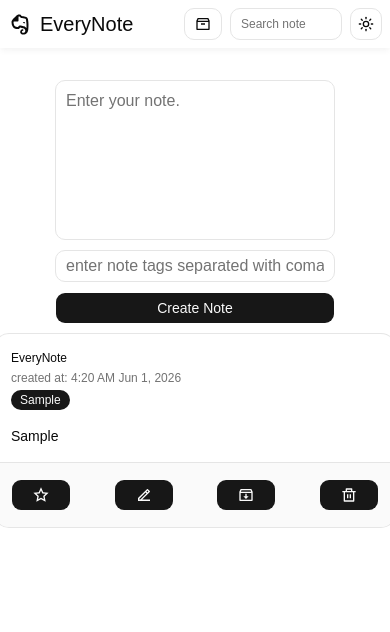
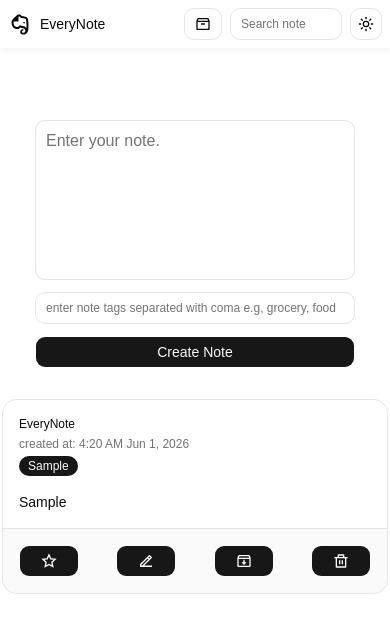
Before and after one commit to bingecoder89/notes-app, a React (Vite) app: page / in a window 390 px wide. Both pictures are taken after typing "Sample", "Sample" into the empty fields and a click on the button "Create Note". Shown: the top 632 px of the page. Built offline with nearby package versions, Linux system fonts and the light colour scheme.

Commit message:
feat: improve responsive notes layout

```diff
--- a/src/components/Header.jsx
+++ b/src/components/Header.jsx
@@ -6,13 +6,17 @@ import { Button } from "./ui/button";
 import SearchNote from "./SearchNote";
 function Header({ searchText, handleSearch }) {
   return (
-    <div className="flex items-center justify-between p-2 shadow-md shadow-muted">
+    <div className="sticky top-0 mb-10 bg-background flex items-center justify-between p-2 shadow-md shadow-muted">
       <div className="flex items-center gap-2">
         <Link to="/">
           <RiEvernoteLine className="size-7 max-sm:size-6" />
         </Link>
         <div>
-          <p className="text-xl font-medium">EveryNote</p>
+          <Link to="/">
+            <p className="text-[16px] font-medium max-sm:text-[14px]">
+              EveryNote
+            </p>
+          </Link>
           <p className="text-sm text-muted-foreground max-sm:hidden">
             take your notes.
           </p>
--- a/src/components/MakeNote.jsx
+++ b/src/components/MakeNote.jsx
@@ -11,19 +11,20 @@ function MakeNote({
   createNote,
 }) {
   return (
-    <div className="flex flex-col items-center pt-8 gap-2.5">
+    <div className="flex flex-col items-center pt-8 mb-8 gap-3">
       <Textarea
         placeholder="Enter your note."
         value={noteText}
         onChange={(e) => setNoteText(e.target.value)}
-        className="h-40 w-100 resize-none max-sm:w-70"
+        className="h-40 w-100 resize-none max-sm:w-80"
       />
       <Input
         placeholder="enter note tags separated with coma e.g, grocery, food"
         value={tagsInput}
         onChange={(e) => setTagsInput(e.target.value)}
+        className="text-[14px] max-sm:text-[12px]"
       />
-      <Button onClick={createNote} className="w-100 max-sm:w-70">
+      <Button onClick={createNote} className="w-100 max-sm:w-80">
         Create Note
       </Button>
     </div>
--- a/src/components/NoteCard.jsx
+++ b/src/components/NoteCard.jsx
@@ -59,7 +59,7 @@ export function NoteCard({ note, editNote, searchText, filterTag, isArchive }) {
     beforeMatch + `<span className="bg-amber-200">${match}</span>` + afterMatch;
 
   return (
-    <Card className="w-100 mt-2.5">
+    <Card className="w-100 max-sm:w-96">
       <CardHeader>
         <CardTitle className="text-xs">EveryNote</CardTitle>
         <CardDescription className="text-xs">
--- a/src/components/NotesList.jsx
+++ b/src/components/NotesList.jsx
@@ -9,9 +9,9 @@ function NotesList({
   isArchive,
 }) {
   return (
-    <div>
+    <div className="mb-8">
       {conditionalNotes.length > 0 ? (
-        <ul>
+        <ul className="grid grid-cols-1 md:grid-cols-2 gap-6">
           {conditionalNotes.map((note) => (
             <NoteCard
               key={note.id}
```
